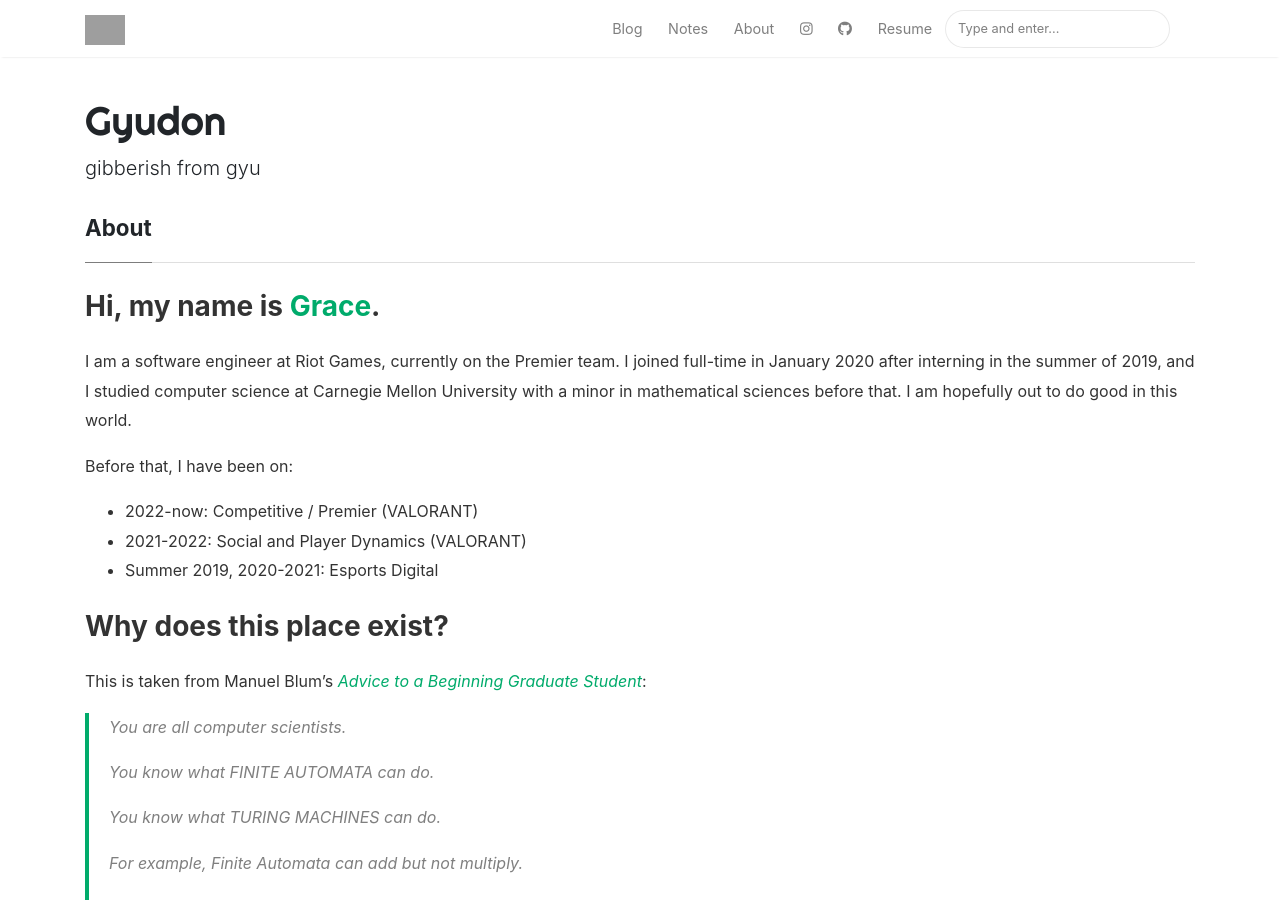
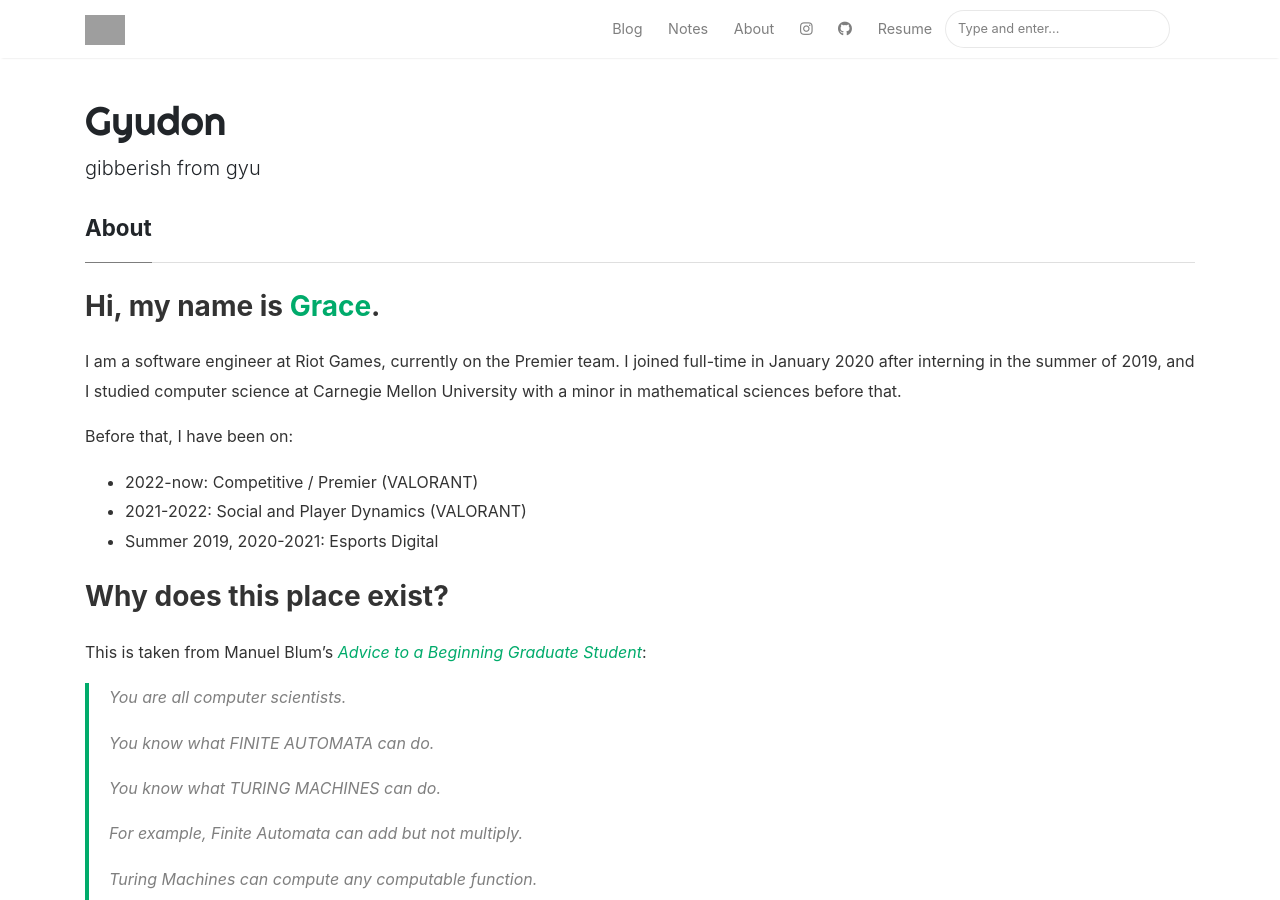
Before and after one commit to gyyu/gyyu.github.io, a Jekyll site: the page built from _pages/about.md, in a window 1280 px wide and 900 px high. Built offline with Jekyll 4.4.1, drawn with Linux system fonts in a browser that asks for light colours; nearby versions of some CDN libraries; grey boxes are pictures that could not be loaded.

Commit message:
Wording :^)

```diff
--- a/_pages/about.md
+++ b/_pages/about.md
@@ -6,7 +6,7 @@ permalink: /about
 
 ### Hi, my name is [Grace](https://linktr.ee/gyudon).
 
-I am a software engineer at Riot Games, currently on the Premier team. I joined full-time in January 2020 after interning in the summer of 2019, and I studied computer science at Carnegie Mellon University with a minor in mathematical sciences before that. I am hopefully out to do good in this world.
+I am a software engineer at Riot Games, currently on the Premier team. I joined full-time in January 2020 after interning in the summer of 2019, and I studied computer science at Carnegie Mellon University with a minor in mathematical sciences before that.
 
 Before that, I have been on:
 - 2022-now: Competitive / Premier (VALORANT)
```
Also changed, not shown: other parts of _pages/about.md (+1 -0 lines).
